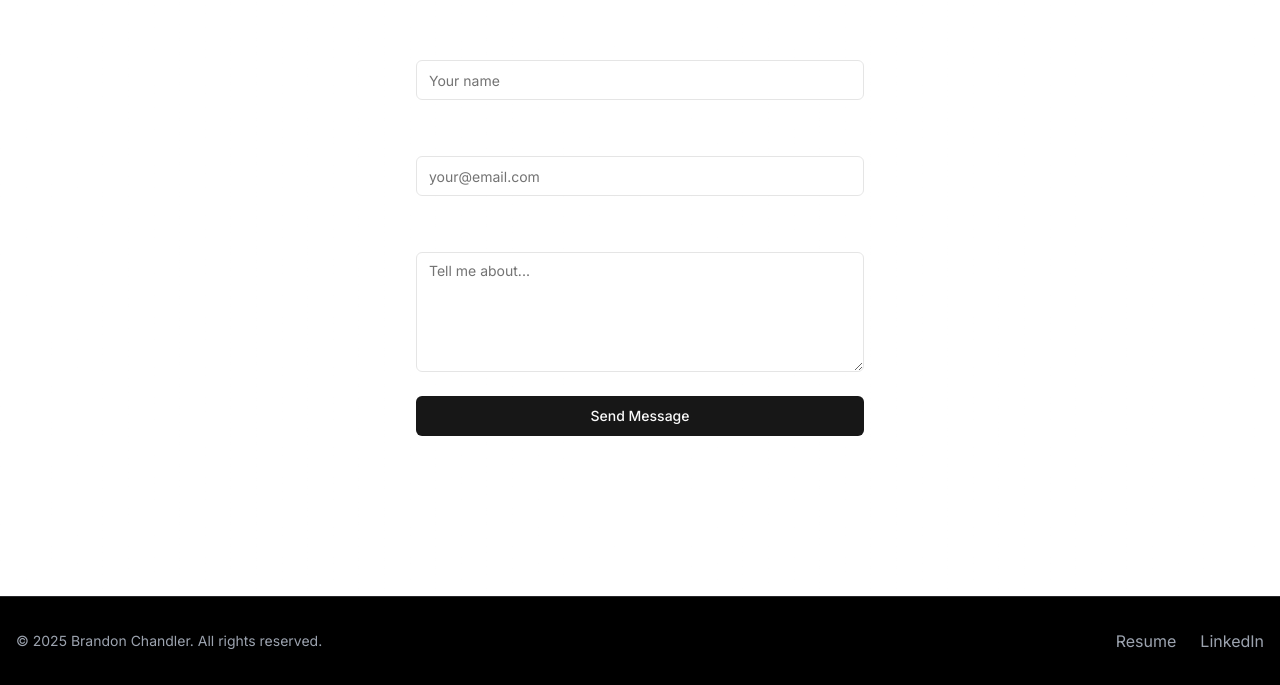
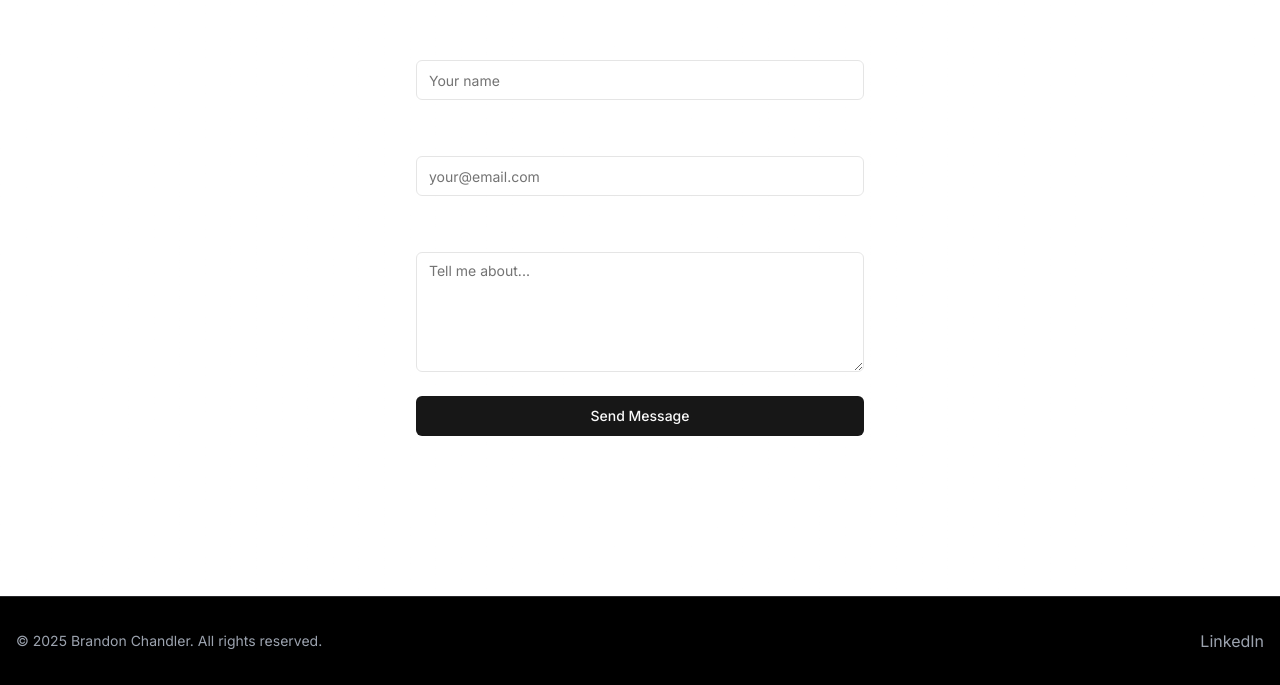
Before and after one commit to brandochando/Portfolio, a Next.js app: page / in a window 1280 px wide. Shown: the part 7174-7859 px from the top of the page. Built offline with nearby package versions, Linux system fonts and the light colour scheme.

Commit message:
remove res

```diff
--- a/app/components/footer.tsx
+++ b/app/components/footer.tsx
@@ -7,14 +7,6 @@ export default function Footer() {
             © {new Date().getFullYear()} Brandon Chandler. All rights reserved.
           </p>
           <div className="flex gap-6">
-            <a
-              href="/resume.pdf"
-              target="_blank"
-              rel="noopener noreferrer"
-              className="text-gray-400 hover:text-white"
-            >
-              Resume
-            </a>
             <a
               href="https://www.linkedin.com/in/brandon-l-chandler/"
               target="_blank"
```
Also changed, not shown: 1 other file (tests, documents, lock files or other folders).
